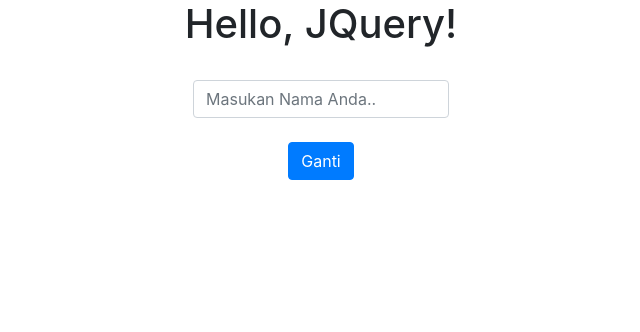
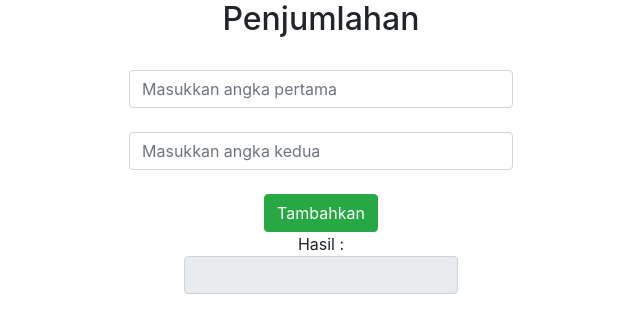
Before and after one commit to Ardian0912/dsc_training, a plain HTML site: page index.htm in a window 1280 px wide. Shown: the whole page, without its empty margins (319-959 px from the left). Drawn offline with nearby package versions, Linux system fonts and the light colour scheme.

Commit message:
penjumlahan

```diff
--- a/custom.js
+++ b/custom.js
@@ -5,3 +5,13 @@ function gantikalimat(){
     $('#banner').text('Hallo, '+nama+'!');
 
 }
+
+function jumlah(){
+    // alert("oke");
+    var angka1 = parseInt($('#angka1').val());
+    var angka2 = parseInt($('#angka2').val());
+
+    var hasil = angka1 + angka2;
+
+    $('#hasil').val(hasil);
+}
--- a/index.htm
+++ b/index.htm
@@ -7,7 +7,7 @@
         <link href="https://maxcdn.bootstrapcdn.com/bootstrap/4.0.0/css/bootstrap.min.css" rel="stylesheet">
     </head>
     <body>
-        <div style="width: 100%; text-align: center;">
+        <!-- <div style="width: 100%; text-align: center;">
             <h1 id="banner"></h1>
         </div>
         <br>
@@ -15,6 +15,18 @@
             <input type="text" placeholder="Masukan Nama Anda.." id="nama" class="form-control">
             <br>
             <button id="button" onclick="gantikalimat()" class="btn btn-md btn-primary"> Ganti </button>
+        </div> -->
+        <div style="width: 30%;margin:auto;text-align:center;">
+            <h2>Penjumlahan</h2>
+            <br>
+            <input type="text" id="angka1" class="form-control" placeholder="Masukkan angka pertama">
+            <br>
+            <input type="text" id="angka2" class="form-control" placeholder="Masukkan angka kedua">
+            <br>
+            <button class="btn btn-md btn-success" id="plus" onclick="jumlah()">Tambahkan</button>
+        </div>
+        <div style="width: 30%; text-align:center; margin:auto;">
+            <label> Hasil :<input id="hasil" class="form-control" readonly></label>
         </div>
 
     </body>
```
